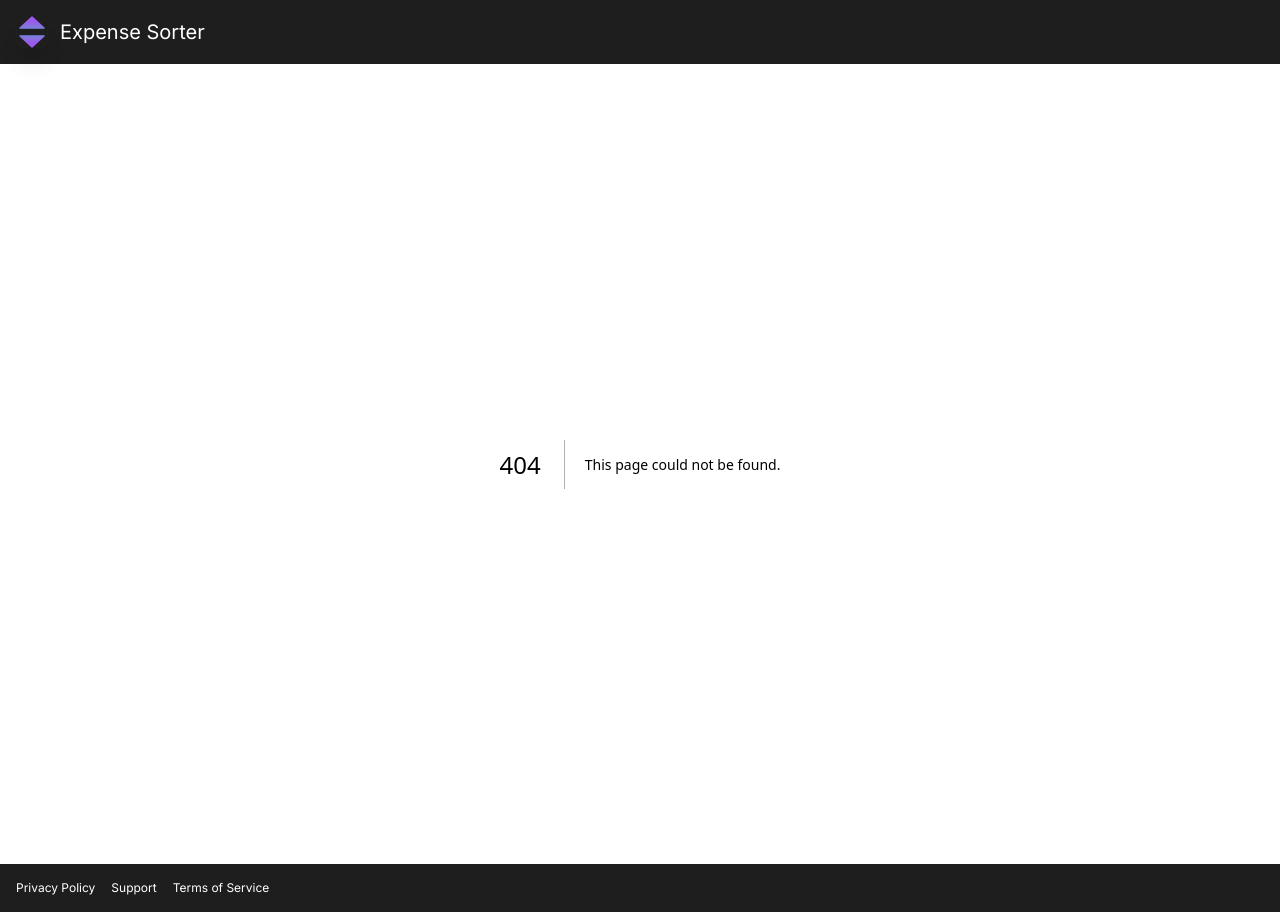
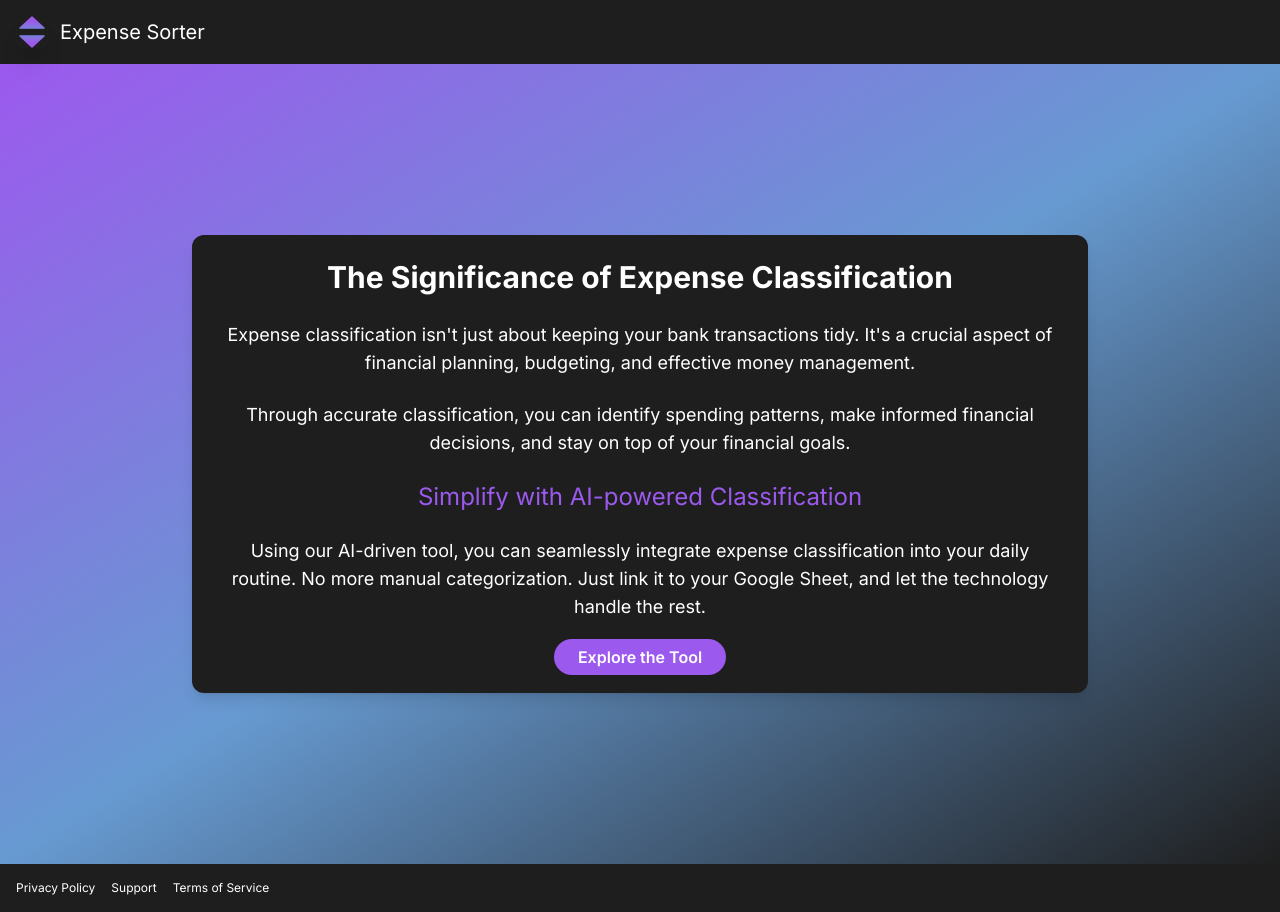
Before and after one commit to fstrauf/txClassify, a Next.js app: page /use-cases/expense-classification in a window 1280 px wide. Before the commit this address had no page. Built offline with nearby package versions, Linux system fonts and the light colour scheme.

Commit message:
seo pages

```diff
--- a/app/page.tsx
+++ b/app/page.tsx
@@ -2,12 +2,12 @@ import Image from "next/image";
 
 export default function Home() {
   return (
-    <div className="flex flex-col min-h-screen bg-gradient-to-br from-[#9C59EE] via-[#679AD1] to-[#1E1E1E]">
+    <div className="flex flex-col min-h-screen bg-gradient-to-br from-first via-second to-third">
 
       <main className="flex-grow flex items-center justify-center p-10">
-        <div className="w-full max-w-4xl bg-[#1E1E1E] p-6 rounded-xl shadow-lg text-white space-y-6">
+        <div className="w-full max-w-4xl bg-third p-6 rounded-xl shadow-lg text-white space-y-6">
           <h1 className="text-3xl font-bold leading-tight text-center">Avoid the chores of manually categorising your expenses every month.</h1>
-          <h2 className="text-2xl text-[#9C59EE] text-center">Use AI instead!</h2>
+          <h2 className="text-2xl text-first text-center">Use AI instead!</h2>
           <p className="text-lg text-center">Hook this up to your Google Sheet and speed up your monthly workflow.</p>
           <div className="mt-6">
             <Image
--- /dev/null
+++ b/app/use-cases/bank-transaction-classification/page.tsx
@@ -0,0 +1,34 @@
+import Link from 'next/link';
+
+export default function BankTransactionClassification() {
+  return (
+    <div className="flex flex-col min-h-screen bg-gradient-to-br from-first via-second to-third">
+
+      <main className="flex-grow flex items-center justify-center p-10">
+        <div className="w-full max-w-4xl bg-third p-6 rounded-xl shadow-lg text-white space-y-6">
+          <h1 className="text-3xl font-bold leading-tight text-center">
+            Mastering Bank Transaction Classification
+          </h1>
+          <p className="text-lg text-center">
+            As the digital financial landscape expands, the need for organized bank transactions has never been more paramount. Bank transaction classification stands as the linchpin for effective financial management and clarity.
+          </p>
+          <p className="text-lg text-center">
+            By classifying bank transactions effectively, individuals and businesses can effortlessly track expenses, monitor revenue streams, and maintain robust financial health.
+          </p>
+          <h2 className="text-2xl text-first text-center mt-4">
+            Elevate Financial Oversight with Precision
+          </h2>
+          <p className="text-lg text-center">
+            Our solution offers unparalleled bank transaction classification, utilizing cutting-edge algorithms and user-friendly interfaces. Seamlessly categorize and analyze your banking activities, and lay the foundation for proactive financial decisions.
+          </p>
+          <div className="mt-6 text-center">
+            <Link href="/" className="bg-first hover:bg-second py-2 px-6 rounded-full text-white font-semibold transition duration-300 ease-in-out">
+                Delve into Classification
+            </Link>
+          </div>
+        </div>
+      </main>
+
+    </div>
+  );
+}
--- /dev/null
+++ b/app/use-cases/expense-classification/page.tsx
@@ -0,0 +1,34 @@
+import Link from 'next/link';
+
+export default function ExpenseClassification() {
+  return (
+    <div className="flex flex-col min-h-screen bg-gradient-to-br from-first via-second to-third">
+
+
+      <main className="flex-grow flex items-center justify-center p-10">
+        <div className="w-full max-w-4xl bg-third p-6 rounded-xl shadow-lg text-white space-y-6">
+          <h1 className="text-3xl font-bold leading-tight text-center">
+            The Significance of Expense Classification
+          </h1>
+          <p className="text-lg text-center">
+            Expense classification isn't just about keeping your bank transactions tidy. It's a crucial aspect of financial planning, budgeting, and effective money management.
+          </p>
+          <p className="text-lg text-center">
+            Through accurate classification, you can identify spending patterns, make informed financial decisions, and stay on top of your financial goals.
+          </p>
+          <h2 className="text-2xl text-first text-center mt-4">
+            Simplify with AI-powered Classification
+          </h2>
+          <p className="text-lg text-center">
+            Using our AI-driven tool, you can seamlessly integrate expense classification into your daily routine. No more manual categorization. Just link it to your Google Sheet, and let the technology handle the rest.
+          </p>
+          <div className="mt-6 text-center">
+            <Link href="/" className="bg-first hover:bg-second py-2 px-6 rounded-full text-white font-semibold transition duration-300 ease-in-out">
+                Explore the Tool
+            </Link>
+          </div>
+        </div>
+      </main>
+    </div>
+  );
+}
--- /dev/null
+++ b/app/use-cases/expense-tracker-google-sheet/page.tsx
@@ -0,0 +1,34 @@
+import Link from 'next/link';
+
+export default function GoogleSheetsTracker() {
+  return (
+    <div className="flex flex-col min-h-screen bg-gradient-to-br from-first via-second to-third">
+
+      <main className="flex-grow flex items-center justify-center p-10">
+        <div className="w-full max-w-4xl bg-third p-6 rounded-xl shadow-lg text-white space-y-6">
+          <h1 className="text-3xl font-bold leading-tight text-center">
+            Revolutionize Budgeting with an Expense Tracker for Google Sheets
+          </h1>
+          <p className="text-lg text-center">
+            Keeping track of expenses is no longer a tedious task confined to traditional software. The fusion of expense tracking with the versatility of Google Sheets offers a dynamic solution for your financial management needs.
+          </p>
+          <p className="text-lg text-center">
+            Benefit from the collaboration, accessibility, and customization that Google Sheets provides. Our tool seamlessly bridges the gap, ensuring you have a top-notch expense tracking experience.
+          </p>
+          <h2 className="text-2xl text-first text-center mt-4">
+            Integrating Technology with Simplicity
+          </h2>
+          <p className="text-lg text-center">
+            Dive into the future of personal finance management. Our tool integrates effortlessly with Google Sheets, turning it into a powerful expense tracker. No software downloads, no new platforms to learn—just your familiar Sheets interface enhanced with our technology.
+          </p>
+          <div className="mt-6 text-center">
+            <Link href="/" className="bg-first hover:bg-second py-2 px-6 rounded-full text-white font-semibold transition duration-300 ease-in-out">
+                Explore the Tracker
+            </Link>
+          </div>
+        </div>
+      </main>
+
+    </div>
+  );
+}
--- /dev/null
+++ b/app/use-cases/simple-expense-tracker-google-sheet/page.tsx
@@ -0,0 +1,34 @@
+import Link from 'next/link';
+
+export default function SimpleGoogleSheetsTracker() {
+  return (
+    <div className="flex flex-col min-h-screen bg-gradient-to-br from-first via-second to-third">
+
+      <main className="flex-grow flex items-center justify-center p-10">
+        <div className="w-full max-w-4xl bg-third p-6 rounded-xl shadow-lg text-white space-y-6">
+          <h1 className="text-3xl font-bold leading-tight text-center">
+            The Power of Simplicity: Expense Tracker for Google Sheets
+          </h1>
+          <p className="text-lg text-center">
+            In today's complex financial world, there's beauty in simplicity. That's where our simple expense tracker for Google Sheets shines. It strips away the complications and gives you straightforward, effective expense tracking.
+          </p>
+          <p className="text-lg text-center">
+            No bells and whistles, just a clean, user-friendly interface on a platform you're already familiar with. Google Sheets' flexibility combined with our tool's simplicity creates the ultimate budgeting solution.
+          </p>
+          <h2 className="text-2xl text-first text-center mt-4">
+            Embrace Minimalism in Financial Management
+          </h2>
+          <p className="text-lg text-center">
+            Merging innovation with minimalism, our tool is designed for those who value simplicity. Integrate it with Google Sheets, and you have a streamlined expense tracker at your fingertips. Keep track of your finances without the fuss.
+          </p>
+          <div className="mt-6 text-center">
+            <Link href="/" className="bg-first hover:bg-second py-2 px-6 rounded-full text-white font-semibold transition duration-300 ease-in-out">
+                Discover Simplicity
+            </Link>
+          </div>
+        </div>
+      </main>
+
+    </div>
+  );
+}
--- a/tailwind.config.js
+++ b/tailwind.config.js
@@ -12,6 +12,11 @@ module.exports = {
         'gradient-conic':
           'conic-gradient(from 180deg at 50% 50%, var(--tw-gradient-stops))',
       },
+      colors: {
+        'first': '#9C59EE',
+        'second': '#679AD1',
+        'third': '#1E1E1E',
+      },
     },
   },
   plugins: [],
```
